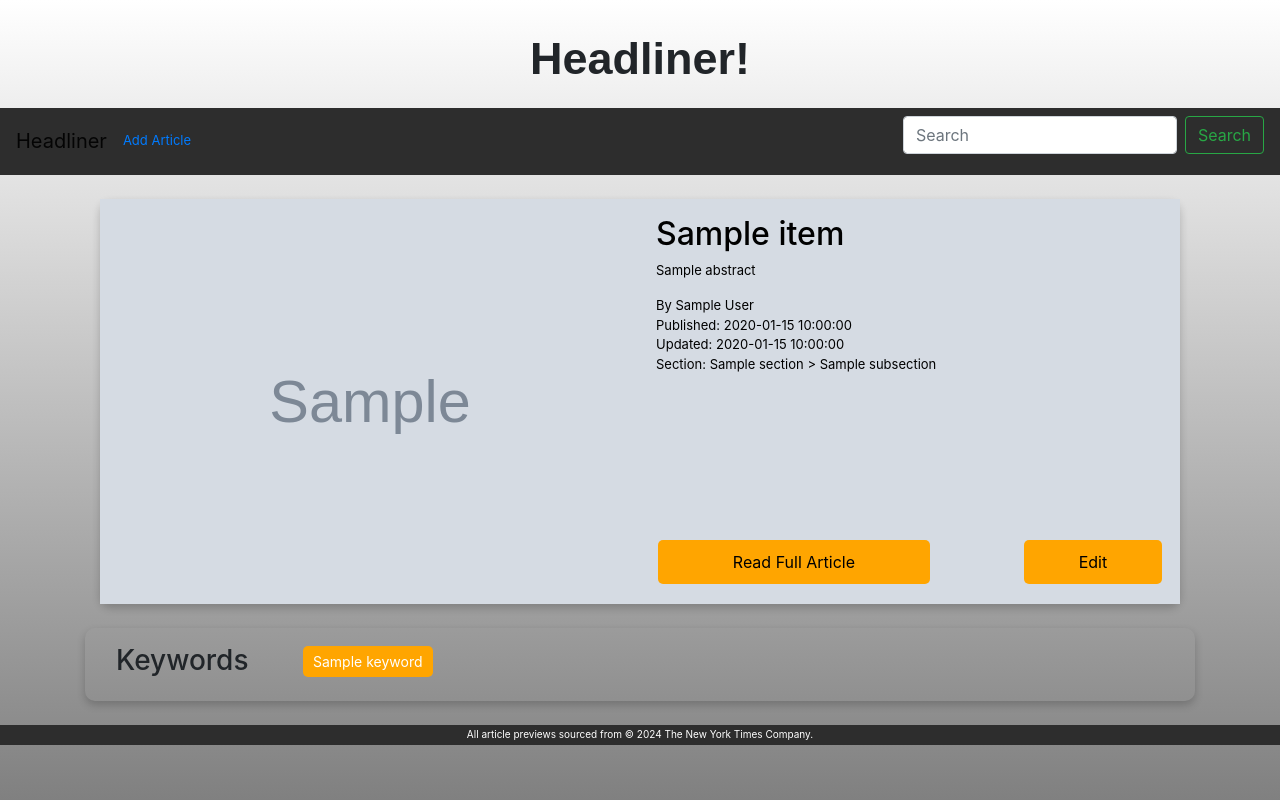
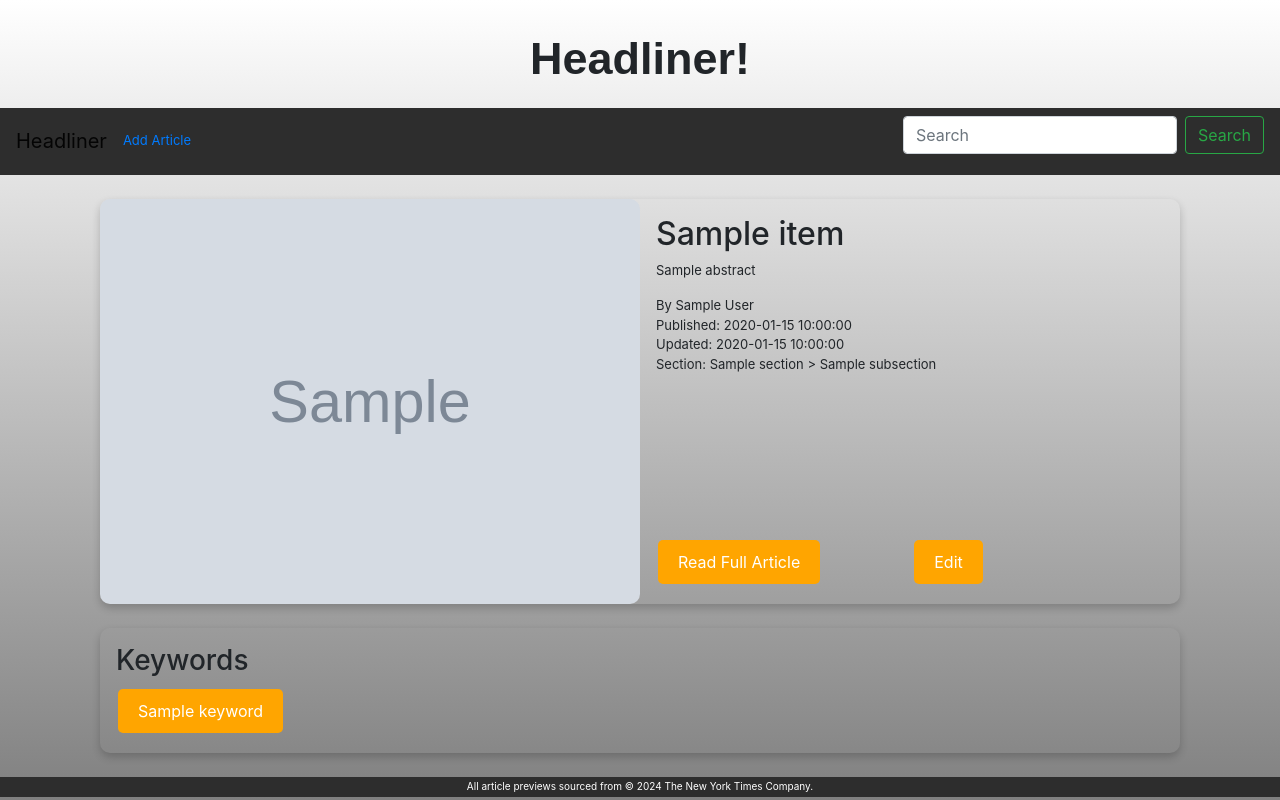
Before and after one commit to sam-braun/nyt-headliner, a Flask app: template templates/view_item.html in a window 1280 px wide. Run offline with Flask 3, Linux system fonts and the light colour scheme; the template is opened without the code that fills it: most values are stand-ins (such as "Sample title", 1, 10 or a date in 2020); grey boxes marked "Sample" are stand-in pictures; some libraries are stand-ins or nearby versions; some web fonts are replaced.

Commit message:
standard view good

```diff
--- a/templates/homepage.html
+++ b/templates/homepage.html
@@ -6,6 +6,7 @@
     .custom-card {
         border-radius: 10px;
         overflow: hidden;
+        border-color: black;
     }
 
     .custom-card-img {
--- a/templates/view_item.html
+++ b/templates/view_item.html
@@ -8,13 +8,10 @@
         box-shadow: 0 4px 8px 0 rgba(0, 0, 0, 0.2);
         transition: 0.3s;
         border-radius: 10px;
-        /* 5px rounded corners */
         display: flex;
-        /* Display as flex to put image and info side by side */
         flex-wrap: wrap;
-        /* Allow wrapping for responsiveness */
         align-items: stretch;
-        /* Stretch items to match heights */
+        width: 100%; /* Ensure card takes full width */
     }
 
     .card-custom:hover {
@@ -22,64 +19,52 @@
     }
 
     .card-header-custom {
-        /* Bootstrap primary color */
         color: white;
         padding: 16px;
         font-size: 20px;
         width: 100%;
-        /* Ensure header takes full width */
     }
 
     .card-body-custom {
         padding: 16px;
         display: flex;
         flex-direction: column;
-        /* Stack content vertically */
         flex-grow: 1;
+        width: 100%; /* Ensure body takes full width */
     }
 
     .img-container {
         flex-basis: 50%;
-        /* Give image box equal width */
         display: flex;
         align-items: center;
         justify-content: center;
-        /* Center the image */
         overflow: hidden;
-        /* Hide excess image */
     }
 
     .rounded-img {
         width: 100%;
-        /* Cover the full width of its container */
         height: 100%;
-        /* Stretch to the full height of its container */
         object-fit: cover;
-        /* Cover the area without losing aspect ratio */
-        border-radius: 10px !important;
-        /* padding: 10px; */
-    }
-
-    #rounded {
-        border-radius: 0px !important;
-    }
-
-    #roundy {
         border-radius: 10px !important;
     }
 
-
     .info-container {
         flex-basis: 50%;
-        /* Give info box equal width */
         display: flex;
         flex-direction: column;
         padding: 16px;
     }
 
-    .btn-custom {
+    .buttons-container {
+        display: flex;
+        justify-content: start;
+        gap: 90px;
+        margin-top: auto;
+        width: 100%;
+    }
+
+    .keyword-btn, .btn-custom {
         background-color: #ffa500;
-        /* Bootstrap primary color */
         color: white;
         padding: 10px 20px;
         border: none;
@@ -93,90 +78,20 @@
         cursor: pointer;
     }
 
-    .btn-custom:hover {
+    .keyword-btn:hover, .btn-custom:hover {
         background-color: white;
         color: black;
         border: 1px solid #007bff;
     }
 
-    .keyword-list {
-        padding: 0;
+    /* Adjustments for keywords section to take full width */
+    .keyword-section {
+        display: flex;
+        width: 100%; /* Ensure keywords section takes full width */
     }
 
-    .keyword-list li {
-        display: inline;
-        /* Make keywords inline */
-        margin-right: 10px;
-    }
-
-    .btn-read {
-        flex-basis: 75%;
-        /* Make Read Full Article button larger */
-    }
-
-    .btn-edit {
-        flex-basis: 20%;
-        /* Make Edit button smaller */
-    }
-
-    .btn-custom:hover {
-        background-color: white;
-        color: black;
-        border: 1px solid #007bff;
-    }
-
-    .buttons-container {
-        display: flex;
-        /* Enable flexbox for button container */
-        justify-content: start;
-        /* Align items to the start */
-        gap: 90px;
-        /* Add some space between the buttons */
-        margin-top: auto;
-        /* Optional: Push the buttons to the bottom of the card */
-        width: 100%;
-        /* Make the button container take up half the length of the box */
-    }
-
-    .btn-custom {
-        flex-grow: 1;
-        /* Enable buttons to grow */
-        text-align: center;
-        /* Center button text */
-        /* Remove specific padding and margin styles if they conflict with the flex layout */
-    }
-
-    .btn-read-full-article {
-        flex-grow: 3;
-        /* Make 'Read Full Article' button three times as long as the 'Edit' button */
-    }
-
-    .keyword-btn {
-        background-color: #ffa500;
-        /* Bootstrap primary color */
-        color: white;
-        border: none;
-        border-radius: 5px;
-        padding: 5px 10px;
-        /* Adjust padding to fit content */
-        margin: 2px;
-        /* Space between buttons */
-        font-size: 14px;
-        /* Adjust font size for better readability */
-        cursor: pointer;
-        /* Cursor changes to pointer to indicate clickable */
-        text-decoration: none;
-        /* Remove underline from anchor tags */
-        display: inline-block;
-        /* Display keywords side by side */
-        transition: background-color 0.3s ease;
-        /* Smooth transition for hover effect */
-    }
-
-    .keyword-btn:hover {
-        background-color: #ffa500;
-        /* Darker shade on hover for better user feedback */
-        color: #ffffff;
+    .keyword-section > div {
+        flex-grow: 1; /* Allow each column to grow */
     }
 </style>
 
@@ -205,29 +120,19 @@
                         <a href="{{ item.url }}" class="btn-custom btn-read-full-article">Read Full Article</a>
                         <a href="{{ url_for('edit_item', id=item['id']) }}" class="btn-custom btn-edit">Edit</a>
                     </div>
-
                 </div>
             </div>
         </div>
     </div>
-    <!-- Row for Keywords (remains unchanged) -->
     <div class="row">
         <div class="col-12">
-            <div class="row card-custom">
-                <div class="col-2">
+            <div class="card-custom keyword-section">
                 <div class="card-body-custom">
                     <h3>Keywords</h3>
-                    </div>
-                </div>
-                <div class="col-10">
-
-                    <div class="card-body-custom">
                     <div class="keyword-list">
                         {% for keyword in item.keywords %}
-                            <!-- Each keyword wrapped in an anchor tag styled as a button -->
                         <a href="/search_link/{{ keyword }}" class="keyword-btn">{{ keyword }}</a>
                         {% endfor %}
-                        </div>
                     </div>
                 </div>
             </div>
@@ -237,37 +142,11 @@
 
 <script>
     document.addEventListener('DOMContentLoaded', function () {
-        const img = document.querySelector('.img-container img'); // Assuming there's only one image per page as per your structure
-        const infoContainer = document.querySelector('.info-container'); // Info container
-        const keywordsSection = document.querySelector('.card-custom .card-body-custom'); // Keywords section, adjust selector if necessary
-
-        if (img) {
-            img.onload = () => {
-                setPredominantBackgroundColor(img, infoContainer).then(({ predominantColor, contrastColor }) => {
-                    // Apply the predominant color as the background for both the info container and the keywords section
-                    infoContainer.style.backgroundColor = predominantColor;
-                    keywordsSection.style.backgroundColor = predominantColor;
-
-                    // Apply the contrast color to all text elements inside the infoContainer
-                    const textElements = infoContainer.querySelectorAll('h2, p, div, a');
-                    textElements.forEach(el => {
-                        el.style.color = contrastColor;
+        const img = document.querySelector('.img-container img');
+        const infoContainer = document.querySelector('.info-container');
+        const keywordSection = document.querySelector('.keyword-section');
+        // Function to set dynamic background color based on image; assume it's defined elsewhere
     });
-
-                    // Optionally, apply the contrast color to text elements inside the keywords section
-                    const keywordButtons = keywordsSection.querySelectorAll('.keyword-btn');
-                    keywordButtons.forEach(btn => {
-                        btn.style.color = contrastColor; // Update this if you want a different contrast logic for keywords
-                    });
-                });
-            };
-            if (img.complete) {
-                // If the image is already loaded before the event listener is set
-                img.onload();
-            }
-        }
-    });
-
 </script>
 
 {% endblock %}
```
Lines whose indentation alone changed are shown as unchanged.
